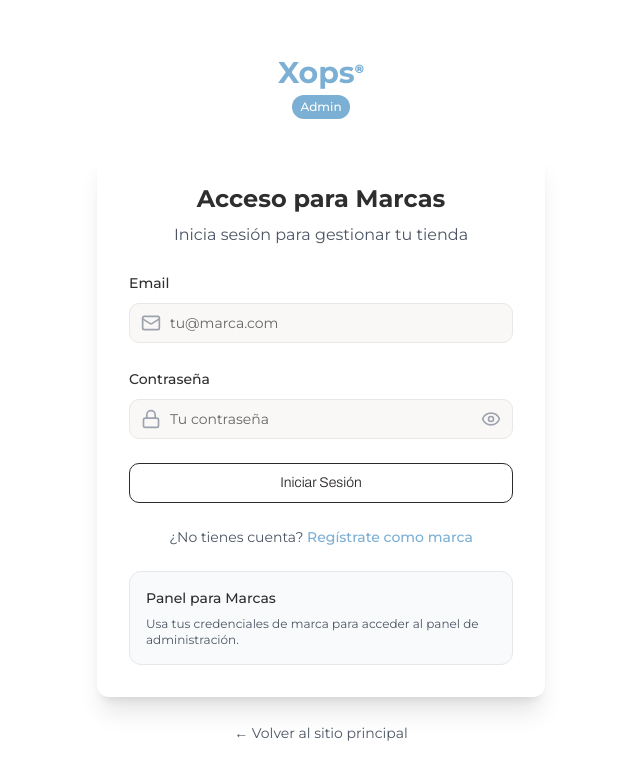
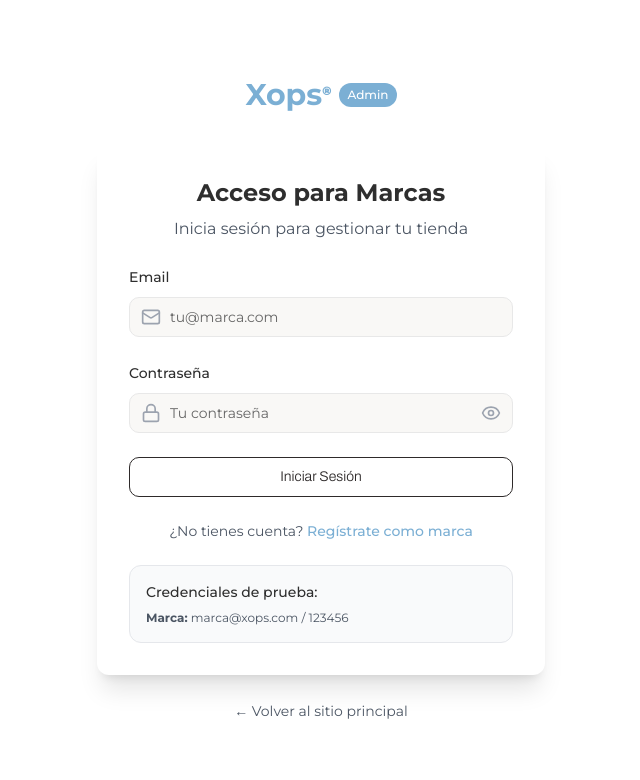
Before and after one commit to Aguilargarcia/xops-mercado-mexicano, a React (Vite) app: page /admin/login in a window 1280 px wide. Shown: the top 780 px of the page, without its empty margins (319-959 px from the left). Built offline with nearby package versions, Linux system fonts and the light colour scheme.

Commit message:
Fix login button and admin title

```diff
--- a/src/components/auth/LoginForm.tsx
+++ b/src/components/auth/LoginForm.tsx
@@ -107,7 +107,7 @@ const LoginForm = () => {
         {/* Botón de submit */}
         <Button
           type="submit"
-          variant="default"
+          className="w-full bg-white text-[#2e2a2a] border border-[#2e2a2a] hover:bg-[#2e2a2a] hover:text-white"
           disabled={isLoading}
         >
           {isLoading ? 'Iniciando sesión...' : 'Iniciar Sesión'}
--- a/src/pages/admin/AdminLogin.tsx
+++ b/src/pages/admin/AdminLogin.tsx
@@ -55,7 +55,7 @@ const AdminLogin = () => {
       <div className="w-full max-w-md">
         {/* Logo */}
         <div className="text-center mb-8">
-          <div className="flex flex-col items-center space-y-1">
+          <div className="flex items-center justify-center gap-2">
             <span className="font-montserrat text-3xl font-bold text-xops-blue">Xops<span className="text-xs font-black relative -top-2.5">®</span></span>
             <span className="bg-xops-blue text-white text-xs px-2 py-1 rounded-full font-medium font-montserrat">Admin</span>
           </div>
@@ -131,10 +131,12 @@ const AdminLogin = () => {
             </p>
           </div>
 
-          {/* Info message */}
+          {/* Demo credentials */}
           <div className="mt-6 p-4 bg-gray-50 rounded-lg border border-gray-200">
-            <p className="text-sm font-medium text-tertiary mb-2">Panel para Marcas</p>
-            <p className="text-xs text-gray-600">Usa tus credenciales de marca para acceder al panel de administración.</p>
+            <p className="text-sm font-medium text-tertiary mb-2">Credenciales de prueba:</p>
+            <p className="text-xs text-gray-600">
+              <strong>Marca:</strong> marca@xops.com / 123456
+            </p>
           </div>
         </Card>
 
```
